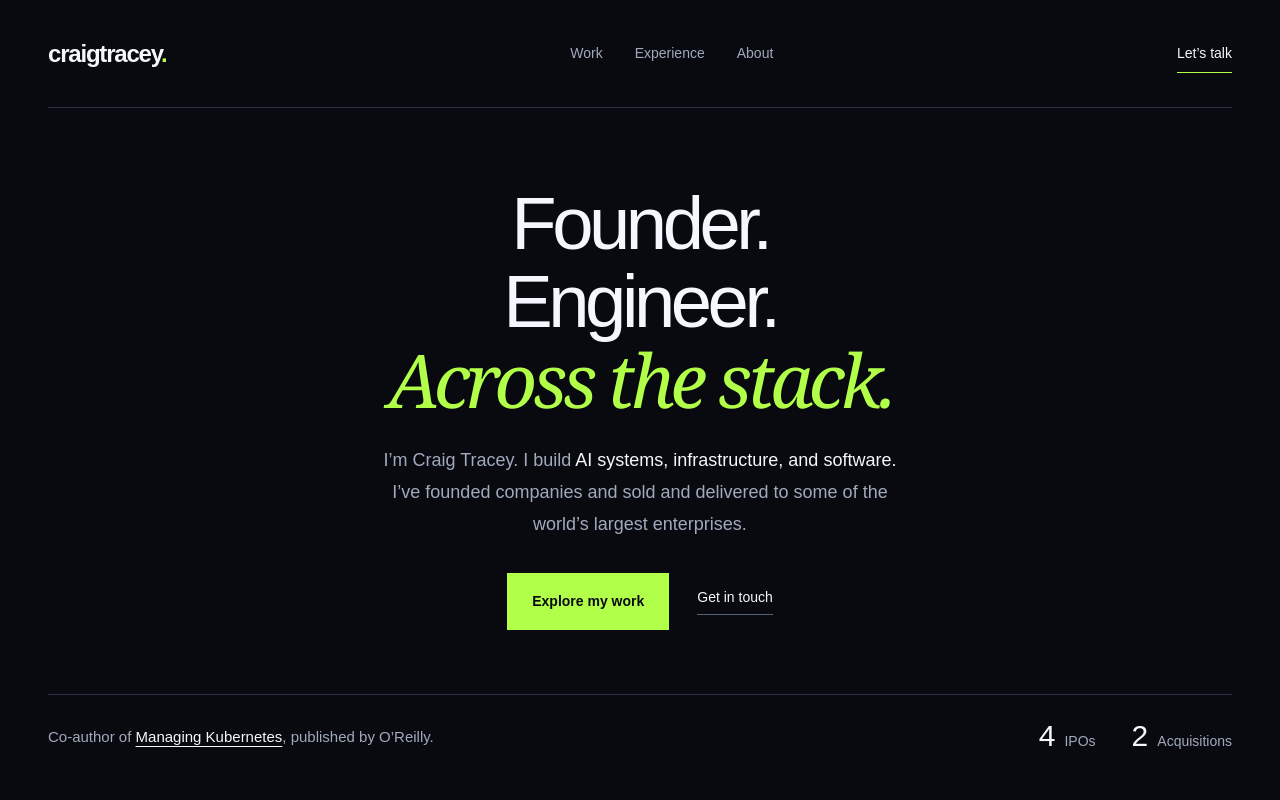
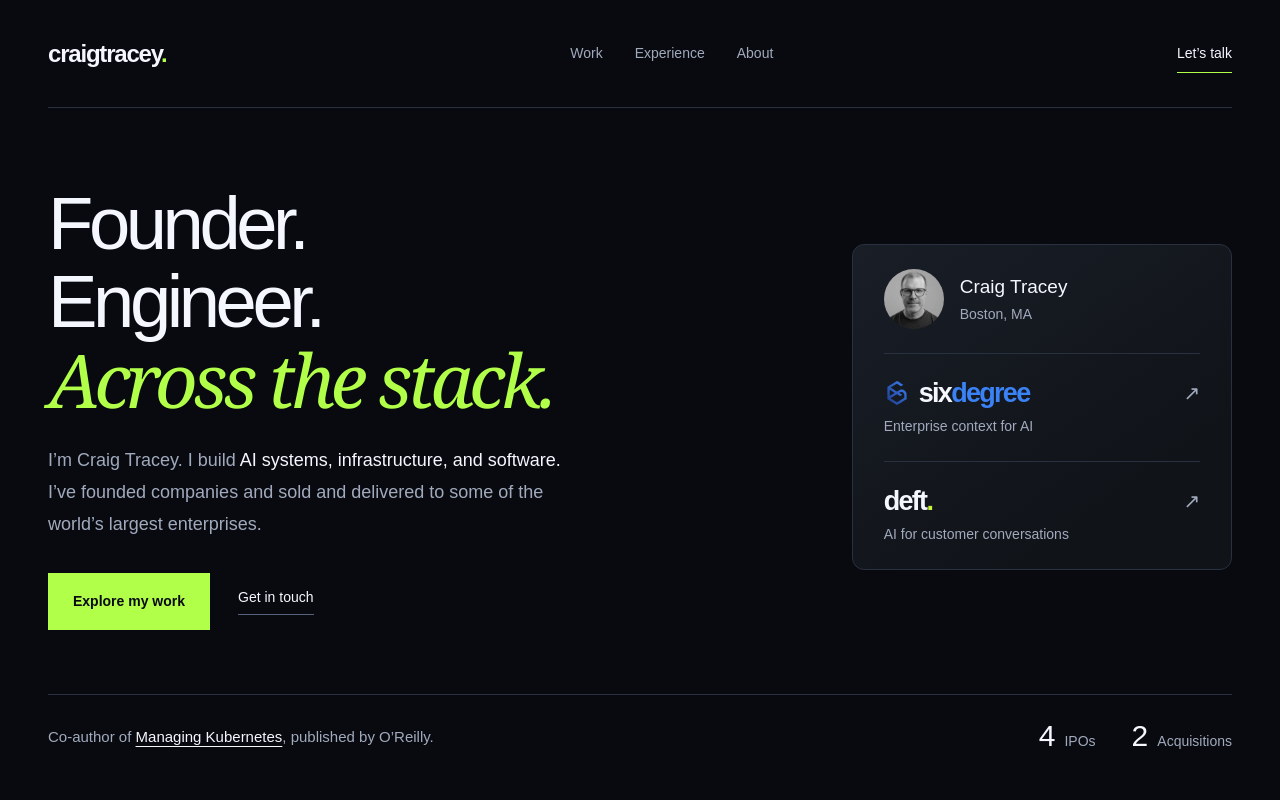
Before and after one commit to craigtracey/craigtracey.com, a Next.js app: page / in a window 1280 px wide. Shown: the top 800 px of the page. Built offline with nearby package versions, Linux system fonts and the light colour scheme.

Commit message:
Redesign the hero portrait and project links as a compact profile card

```diff
--- a/src/app/globals.css
+++ b/src/app/globals.css
@@ -822,11 +822,46 @@ em {
 .career-milestones dd { order: -1; margin: 0; font-size: 42px; line-height: 1; letter-spacing: -1.5px; color: var(--foreground); }
 
 .hero-personal {
-  grid-template-columns: minmax(0, 1fr);
+  grid-template-columns: minmax(0, 1fr) minmax(270px, .58fr);
   gap: clamp(40px, 5vw, 72px);
   padding-top: clamp(44px, 6vw, 84px);
 }
-.hero-main { text-align: center; }
+.hero-profile {
+  width: min(100%, 380px);
+  justify-self: end;
+  padding: 0 clamp(20px, 2.4vw, 32px);
+  background: linear-gradient(145deg, #191e27, #101318 75%);
+  border: 1px solid var(--line);
+  border-radius: 12px;
+}
+.profile-identity {
+  display: flex;
+  align-items: center;
+  gap: 16px;
+  padding: 24px 0;
+}
+.profile-identity img {
+  width: 60px;
+  height: 60px;
+  border-radius: 50%;
+  object-fit: cover;
+  filter: grayscale(1);
+}
+.profile-identity strong { display: block; font-size: 19px; font-weight: 500; }
+.profile-identity span, .profile-caption { color: var(--muted); font-size: 14px; }
+.profile-project {
+  display: grid;
+  grid-template-columns: 1fr auto;
+  align-items: center;
+  gap: 8px;
+  padding: 24px 0;
+  border-top: 1px solid var(--line);
+}
+.profile-project .project-brand img { width: 26px; height: 26px; }
+.profile-project .brand-wordmark { font-size: 27px; }
+.project-arrow { color: var(--muted); font-size: 20px; }
+.profile-project:is(:hover, :focus-visible) .project-arrow { color: var(--accent); }
+.profile-caption { grid-column: 1 / -1; }
 .hero-personal h1 {
   font-size: clamp(54px, 5.8vw, 80px);
   line-height: 1.05;
@@ -838,14 +873,13 @@ em {
   max-width: 54ch;
   font-size: 18px;
   line-height: 1.8;
-  margin: 0 auto;
+  margin: 0;
 }
 .hero-personal .hero-actions {
   display: flex;
   flex-direction: row;
   align-items: center;
   flex-wrap: wrap;
-  justify-content: center;
   gap: 28px;
   margin-top: 32px;
 }
@@ -867,6 +901,7 @@ em {
 .hero-proof .career-milestones dd { font-size: 30px; letter-spacing: -1px; }
 .hero-proof .career-milestones dt { font-size: 14px; }
 @media (max-width: 760px) {
+  .hero-profile { width: 100%; justify-self: stretch; }
   .hero-personal { grid-template-columns: 1fr; padding-top: 44px; row-gap: 36px; }
   .hero-personal h1 { font-size: clamp(46px, 11.5vw, 72px); margin-bottom: 18px; }
   .hero-personal .hero-description { font-size: 16px; }
--- a/src/app/page.tsx
+++ b/src/app/page.tsx
@@ -69,6 +69,20 @@ export default function Home() {
             <p className="hero-description">I’m Craig Tracey. I build <strong>AI systems, infrastructure, and software.</strong> I’ve founded companies and sold and delivered to some of the world’s largest enterprises.</p>
             <div className="hero-actions"><a className="button" href="#work">Explore my work</a><a className="text-link" href={CONTACT_URL}>Get in touch</a></div>
           </div>
+          <aside className="hero-profile" aria-label="Craig Tracey and current projects">
+            <div className="profile-identity">
+              <Image src="/images/craig-tracey.webp" alt="" width={72} height={72} unoptimized />
+              <div><strong>Craig Tracey</strong><span>Boston, MA</span></div>
+            </div>
+            <a className="profile-project" href="https://sixdegree.ai" aria-label="Visit SixDegree">
+              <ProjectBrand name="SixDegree" /><span className="project-arrow" aria-hidden="true">↗</span>
+              <span className="profile-caption">Enterprise context for AI</span>
+            </a>
+            <a className="profile-project" href="https://deft.io" aria-label="Visit Deft">
+              <ProjectBrand name="Deft" /><span className="project-arrow" aria-hidden="true">↗</span>
+              <span className="profile-caption">AI for customer conversations</span>
+            </a>
+          </aside>
           <div className="hero-proof">
             <p>Co-author of <a href="https://www.oreilly.com/library/view/managing-kubernetes/9781492033905/">Managing Kubernetes</a>, published by O’Reilly.</p>
             <dl className="career-milestones" aria-label="Career milestones"><div><dt>IPOs</dt><dd>4</dd></div><div><dt>Acquisitions</dt><dd>2</dd></div></dl>
```
